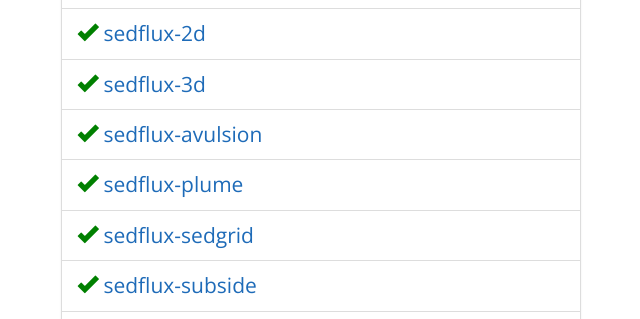
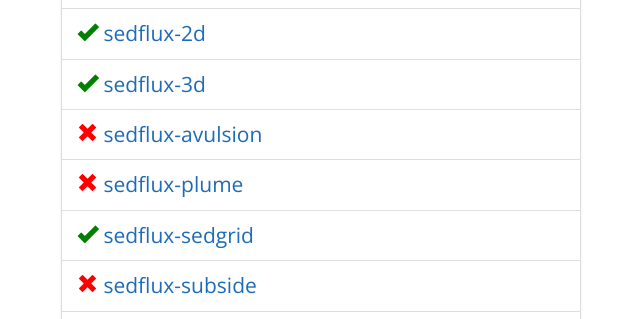
Before and after one commit to csdms-stack/csdms-stack.github.io, a plain HTML site: page recipes.html in a window 1280 px wide. Shown: the part 811-1130 px from the top of the page, 319-959 px from the left. Drawn offline with nearby package versions, Linux system fonts and the light colour scheme.

Commit message:
Mark recipes that are failing

```diff
--- a/recipes.html
+++ b/recipes.html
@@ -190,7 +190,7 @@
         <span class="lead">
 
 
-            <span class="glyphicon glyphicon-ok fa-lg" style="color:green"> </span>
+            <span class="glyphicon glyphicon-remove fa-lg" style="color:red"> </span>
 
 
           <a href="https://github.com/csdms-stack/sedflux-avulsion-csdms-recipe">
@@ -205,7 +205,7 @@
         <span class="lead">
 
 
-            <span class="glyphicon glyphicon-ok fa-lg" style="color:green"> </span>
+            <span class="glyphicon glyphicon-remove fa-lg" style="color:red"> </span>
 
 
           <a href="https://github.com/csdms-stack/sedflux-plume-csdms-recipe">
@@ -235,7 +235,7 @@
         <span class="lead">
 
 
-            <span class="glyphicon glyphicon-ok fa-lg" style="color:green"> </span>
+            <span class="glyphicon glyphicon-remove fa-lg" style="color:red"> </span>
 
 
           <a href="https://github.com/csdms-stack/sedflux-subside-csdms-recipe">
```
